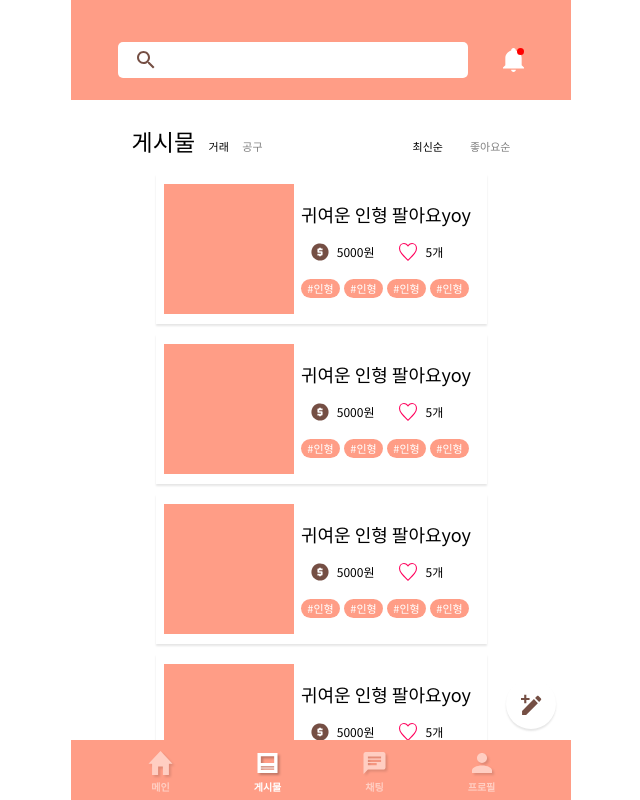
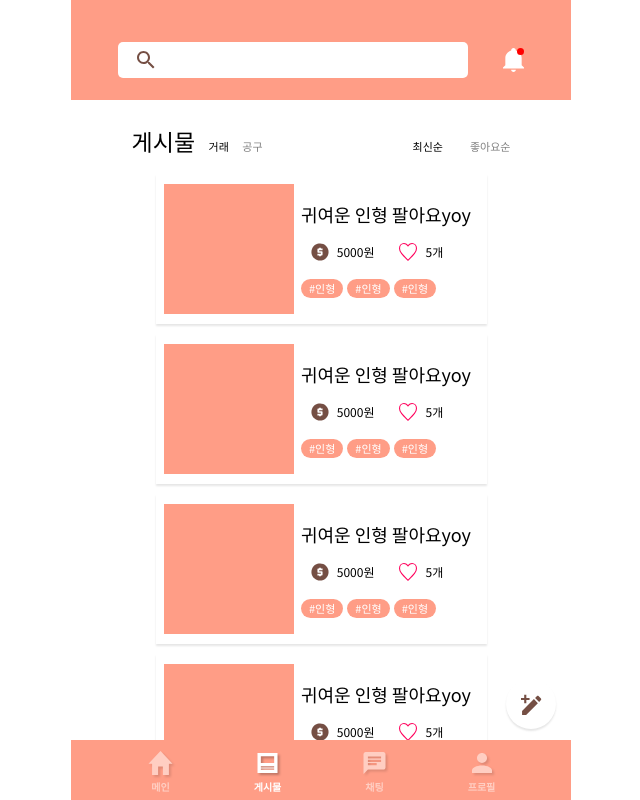
Before and after one commit to TEAM-Tn1/NUGUNA_Client, a React (Create React App) app: page /post in a window 1280 px wide. Shown: the whole page, without its empty margins (319-959 px from the left). Built offline with nearby package versions, Linux system fonts and the light colour scheme.

Commit message:
[ADD] post component 해시태그 수정

```diff
--- a/src/components/post/PostList.tsx
+++ b/src/components/post/PostList.tsx
@@ -19,7 +19,7 @@ const PostList: FC<Props> = ({ type }) => {
             type={type}
             date={'8/1'}
             people={'2/4'}
-            hashtag={['#인형', '#인형', '#인형', '#인형']}
+            hashtag={['#인형', '#인형', '#인형']}
           />
         );
       })}
--- a/src/components/post/style/index.ts
+++ b/src/components/post/style/index.ts
@@ -101,17 +101,17 @@ export const Icon = styled.img`
 export const HashtagLine = styled.div`
   display: flex;
   gap: 4px;
+  overflow: hidden;
 `;
 
 export const Hashtag = styled.div`
-  width: 39px;
   height: 19px;
   border-radius: 10px;
   background-color: ${color.mainColor};
   display: flex;
   align-items: center;
-  justify-content: center;
   margin-top: 18px;
+  padding: 0px 8px;
   > p {
     color: white;
     font-size: 11px;
```
